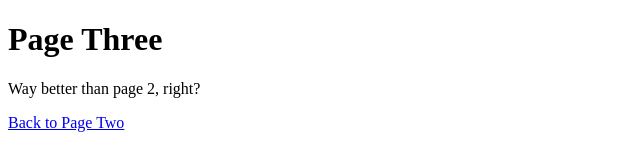
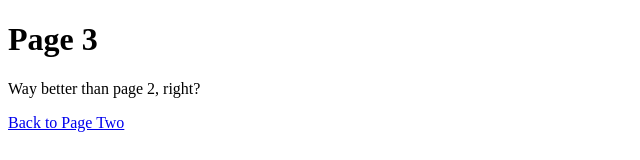
Before and after one commit to pcraig3/az-next, a Next.js app: page /three in a window 1280 px wide. Shown: the top 160 px of the page, without its empty margins (0-640 px from the left). Built offline with nearby package versions, Linux system fonts and the light colour scheme.

Commit message:
Three → 3

```diff
--- a/pages/three.js
+++ b/pages/three.js
@@ -2,7 +2,7 @@ import Link from 'next/link'
 
 const Three = () => (
   <div>
-    <h1>Page Three</h1>
+    <h1>Page 3</h1>
     <p>Way better than page 2, right?</p>
     <Link href="/two">
       <a>Back to Page Two</a>
--- a/pages/two.js
+++ b/pages/two.js
@@ -10,7 +10,7 @@ const Two = () => (
     <br />
     <br />
     <Link href="/three">
-      <a>Actually, I want to see Page Three</a>
+      <a>Actually, I want to see Page 3</a>
     </Link>
   </div>
 )
```
Also changed, not shown: 1 other file (tests, documents, lock files or other folders).
